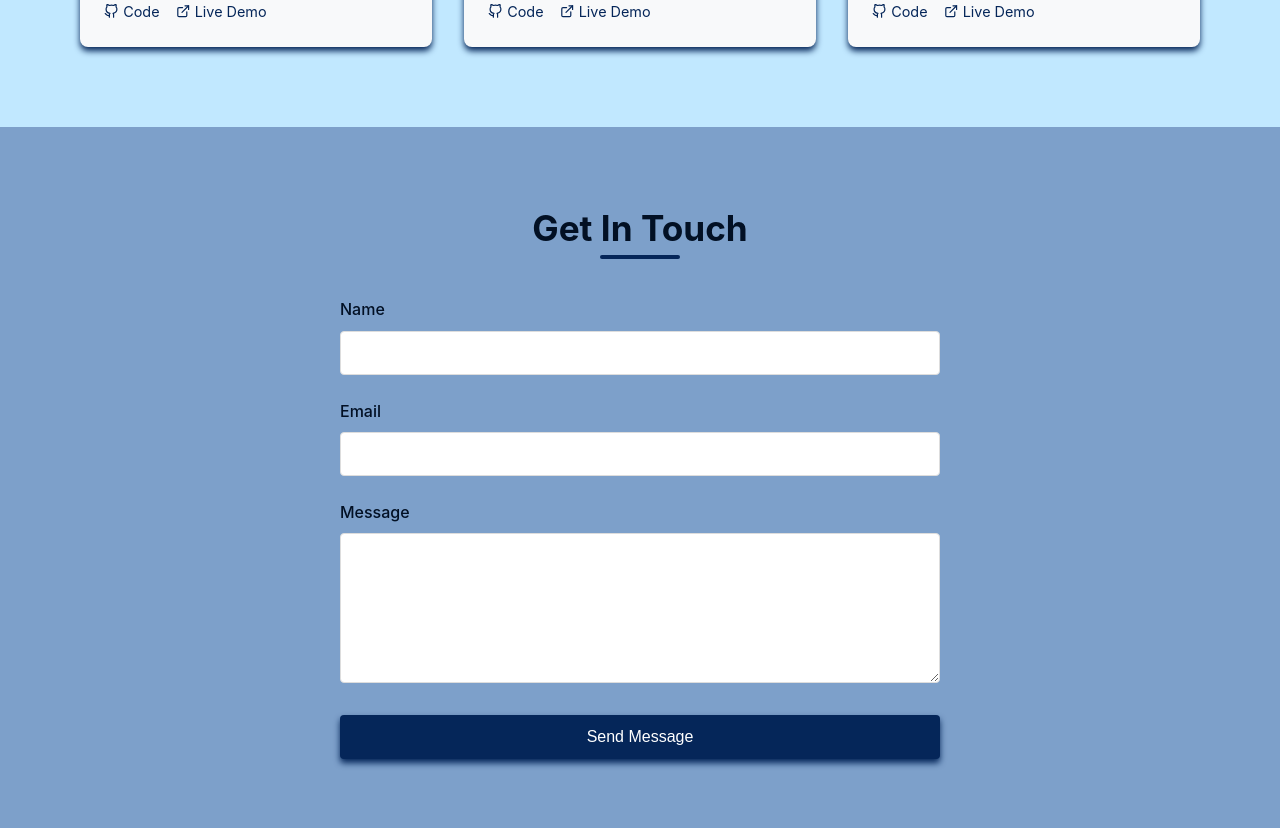
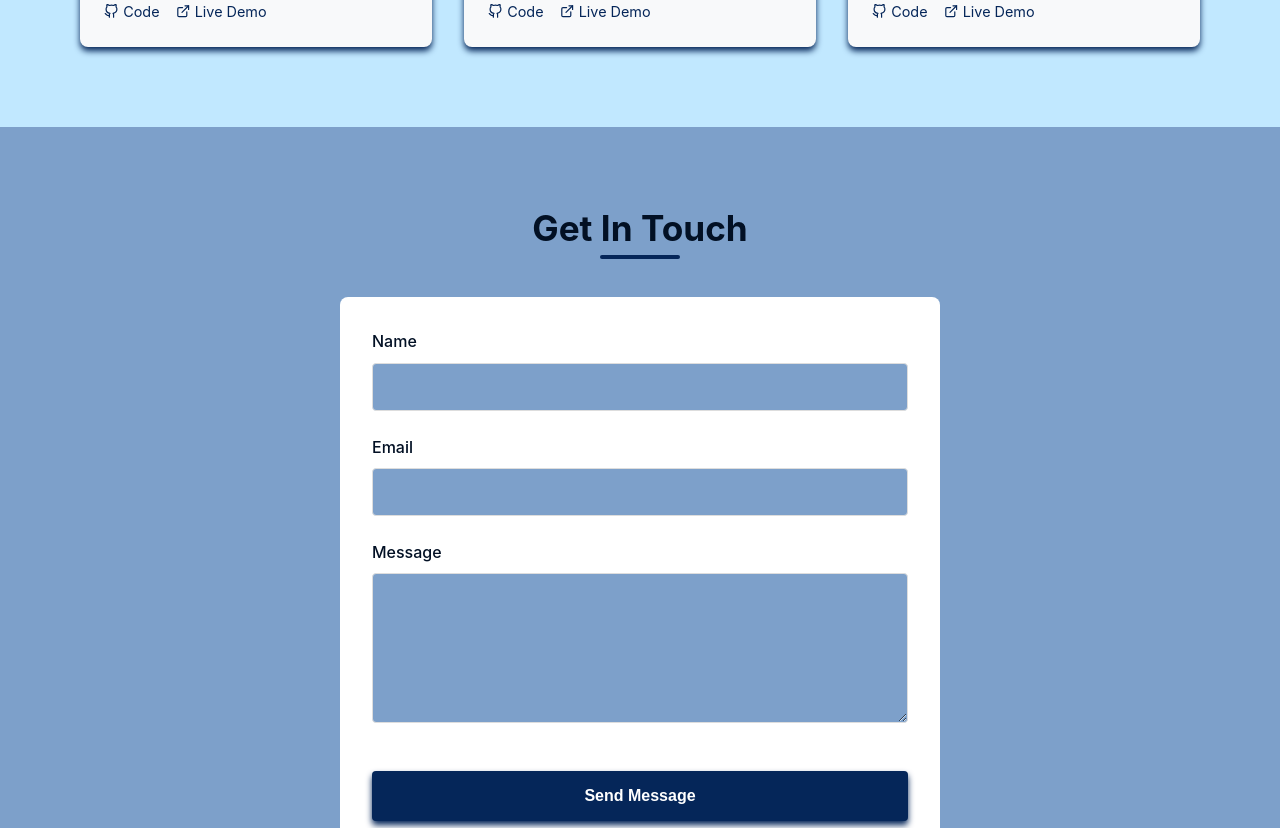
Before and after one commit to harshavardhan0406/Portfolio, a React (Vite) app: page / in a window 1280 px wide. Shown: the part 2340-3168 px from the top of the page. Built offline with nearby package versions, Linux system fonts and the light colour scheme.

Commit message:
updated contack

```diff
--- a/src/components/Contact/Contact.css
+++ b/src/components/Contact/Contact.css
@@ -1,10 +1,16 @@
 .contact-section {
   background-color: var(--background);
+  padding: 5rem 0; /* Added padding */
+  position: relative;
 }
 
 .contact-form {
   max-width: 600px;
   margin: 0 auto;
+  padding: 2rem;
+  background: white;
+  border-radius: 8px;
+  box-shadow: var(--shadow-sm);
 }
 
 .form-group {
@@ -26,6 +32,8 @@
   border-radius: 4px;
   font-family: inherit;
   transition: var(--transition);
+  font-size: 1rem;
+  background-color: #7DA0CA ;
 }
 
 .form-group input:focus,
@@ -33,13 +41,63 @@
   outline: none;
   border-color: var(--primary);
   box-shadow: 0 0 0 2px rgba(67, 97, 238, 0.2);
+  background-color: white;
 }
 
 .form-group textarea {
   min-height: 150px;
   resize: vertical;
+  line-height: 1.6;
 }
 
 .contact-form button {
   width: 100%;
+  padding: 1rem;
+  background: var(--primary);
+  color: white;
+  border: none;
+  border-radius: 4px;
+  font-size: 1rem;
+  font-weight: 600;
+  cursor: pointer;
+  transition: var(--transition);
+  margin-top: 1rem;
 }
+
+.contact-form button:hover {
+  background: #7DA0CA;
+  transform: translateY(-2px);
+  box-shadow: var(--shadow-hover);
+  color: rgb(0, 0, 0);
+}
+
+/* Error states */
+.form-group.error input,
+.form-group.error textarea {
+  border-color: #e53e3e;
+}
+
+.error-message {
+  color: #e53e3e;
+  font-size: 0.875rem;
+  margin-top: 0.25rem;
+}
+
+/* Success message */
+.success-message {
+  color: #38a169;
+  text-align: center;
+  margin-top: 1rem;
+  font-weight: 500;
+}
+
+/* Responsive adjustments */
+@media (max-width: 768px) {
+  .contact-form {
+    padding: 1.5rem;
+  }
+
+  .contact-section {
+    padding: 3rem 0;
+  }
+}
--- a/src/components/Header/Header.css
+++ b/src/components/Header/Header.css
@@ -63,7 +63,7 @@
 
 .menu-btn {
   display: none;
-  background: none;
+  background: #7DA0CA;
   border: none;
   color: var(--dark);
   font-size: 1.5rem;
@@ -86,6 +86,7 @@
     padding: 2rem 0;
     gap: 1.5rem;
     transition: left 0.3s ease;
+    background-color: #7DA0CA;
   }
 
   .nav-links.active {
--- a/src/components/Header/Header.jsx
+++ b/src/components/Header/Header.jsx
@@ -15,7 +15,7 @@ export default function Header() {
   return (
     <header className={`header ${scrolled ? 'scrolled' : ''}`}>
       <div className="container">
-        <a href="#" className="logo">Portfo<span>lio</span></a>
+        <a href="#about" className="logo">Portfo<span>lio</span></a>
 
         <button
           className="menu-btn"
```
Lines whose indentation alone changed are shown as unchanged.
